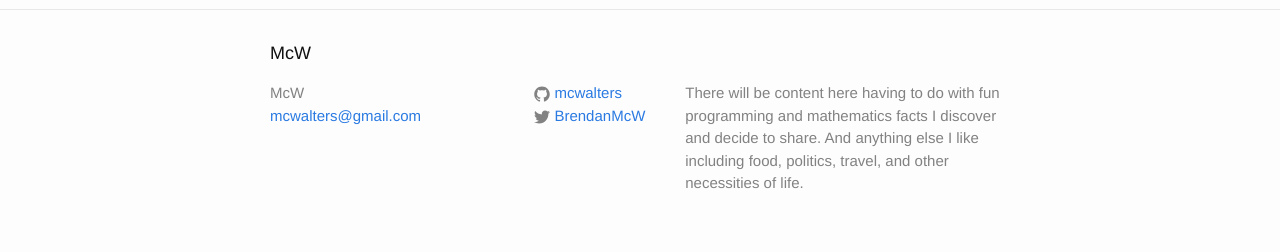
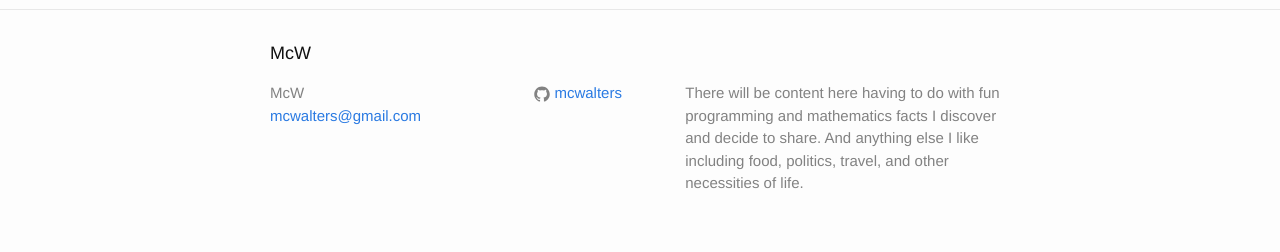
Before and after one commit to mcwalters/mcwalters.github.io, a Jekyll site: the page built from index.html, in a window 1280 px wide. Shown: the part 853-1105 px from the top of the page. Built offline with Jekyll 4.4.1, drawn with Linux system fonts in a browser that asks for light colours.

Commit message:
no more twitter

```diff
--- a/_config.yml
+++ b/_config.yml
@@ -7,7 +7,6 @@ description: > # this means to ignore newlines until "baseurl:"
   And anything else I like including food, politics, travel, and other necessities of life.
 baseurl: "" # the subpath of your site, e.g. /blog/
 url: "http://mcwalters.github.io" # the base hostname & protocol for your site
-twitter_username: BrendanMcW
 github_username: mcwalters
 
 # Build settings
```
